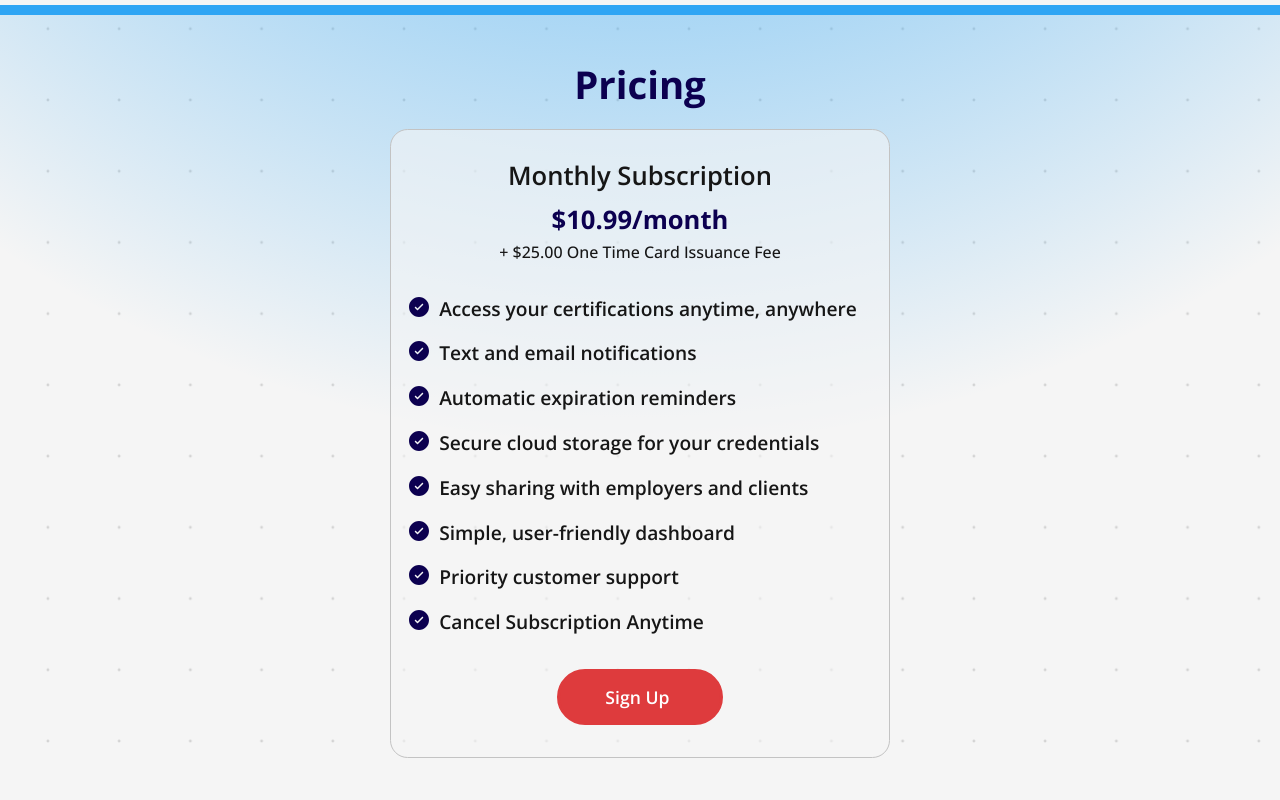
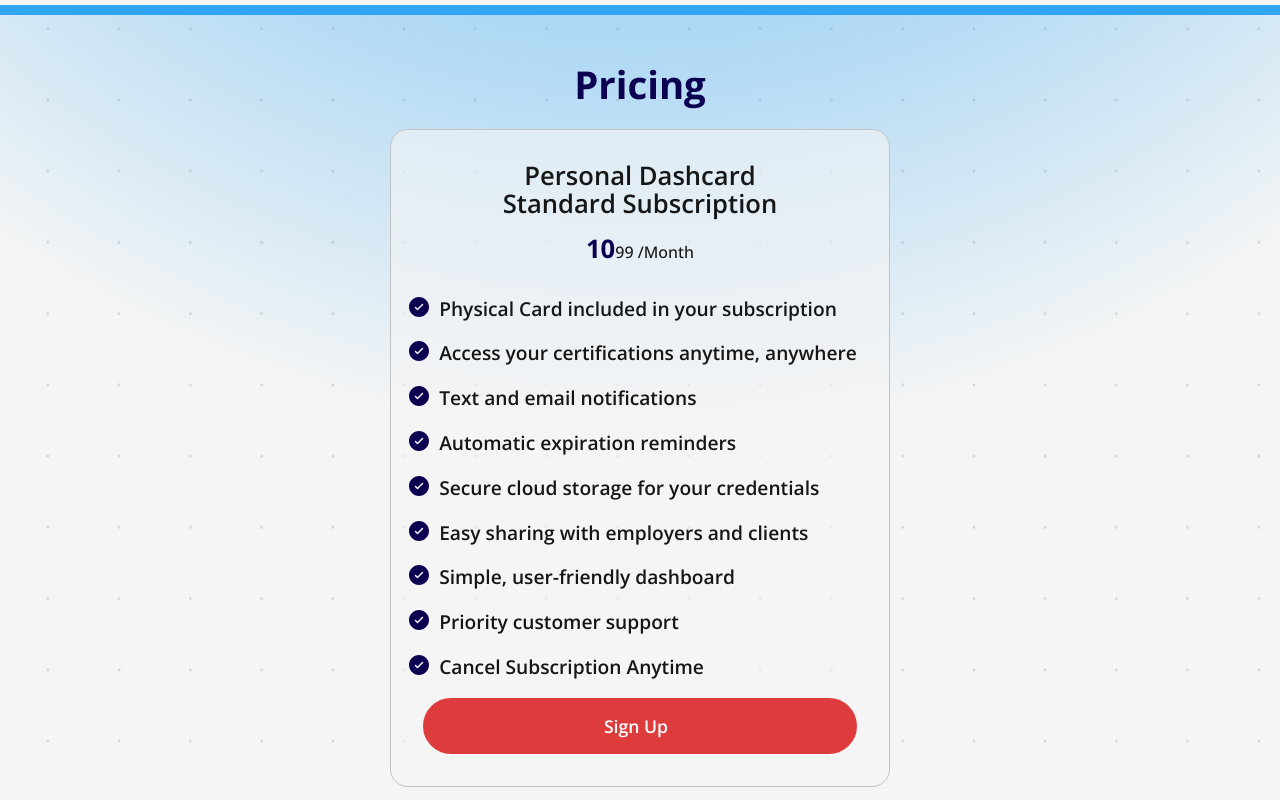
Before and after one commit to fastlinesafetytraining/accoric, a Next.js app: page /personal-dashcard in a window 1280 px wide. Shown: the part 4880-5680 px from the top of the page. Built offline with nearby package versions, Linux system fonts and the light colour scheme; no server answers.

Commit message:
removed physical card fee as per management

```diff
--- a/containers/personal-dashcard-page/PricingSec.tsx
+++ b/containers/personal-dashcard-page/PricingSec.tsx
@@ -3,29 +3,30 @@ import styles from "@/styles/pages/personalDashcard.module.scss";
 import { SiteButton } from "@/Components/UI";
 
 export default function PricingSec() {
-
 	return (
-		<section id='pricing' className={styles.pricingSec}>
+		<section id='pricing' aria-label='Pricing' className={styles.pricingSec}>
 			<div className={styles.pricingSec__content}>
 				<h2>Pricing</h2>
 				<div className={styles.pricingSec__content__cardContainer}>
 					<div
-						className={`${styles.pricingSec__content__cardContainer__card} ${styles.pricingSec__content__cardContainer__card__monthly}`}
+						className={`${styles.pricingSec__content__cardContainer__card} ${styles.pricingSec__content__cardContainer__card}`}
 					>
 						<div
-
+							className={
+								styles.pricingSec__content__cardContainer__card__header
+							}
 						>
-							<h3>Monthly Subscription</h3>
-							<h4
-							>
-								$10.99/month<br />
-								<span>
-									+ $25.00 One Time Card Issuance Fee
-								</span>
+							<h3>Personal Dashcard <br/> Standard Subscription</h3>
+							<h4>
+								10<span>99 /Month</span>
+								<br />
 							</h4>
 						</div>
-
+						<div
+							className={styles.pricingSec__content__cardContainer__card__body}
+						>
 							<ul>
+								<li>Physical Card included in your subscription</li>
 								<li>Access your certifications anytime, anywhere</li>
 								<li>Text and email notifications</li>
 								<li>Automatic expiration reminders</li>
@@ -45,6 +46,7 @@ export default function PricingSec() {
 						</div>
 					</div>
 				</div>
+			</div>
 		</section>
 	);
 }
```
Lines whose indentation alone changed are shown as unchanged.
